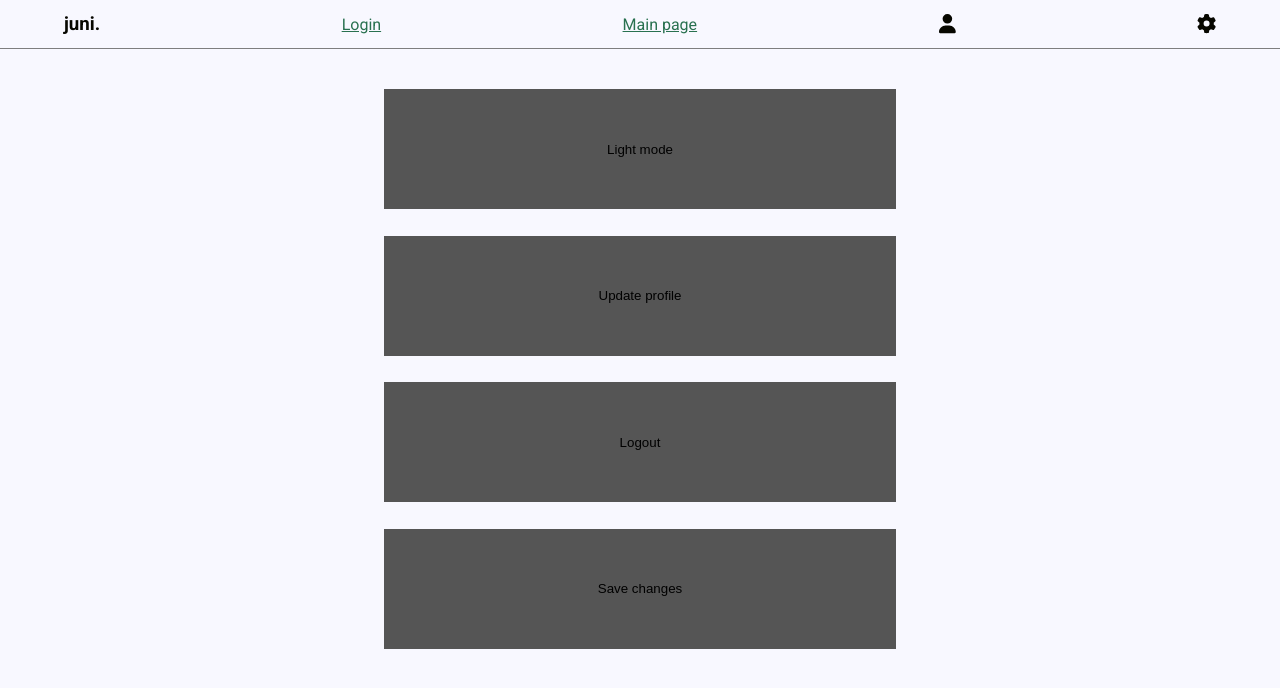
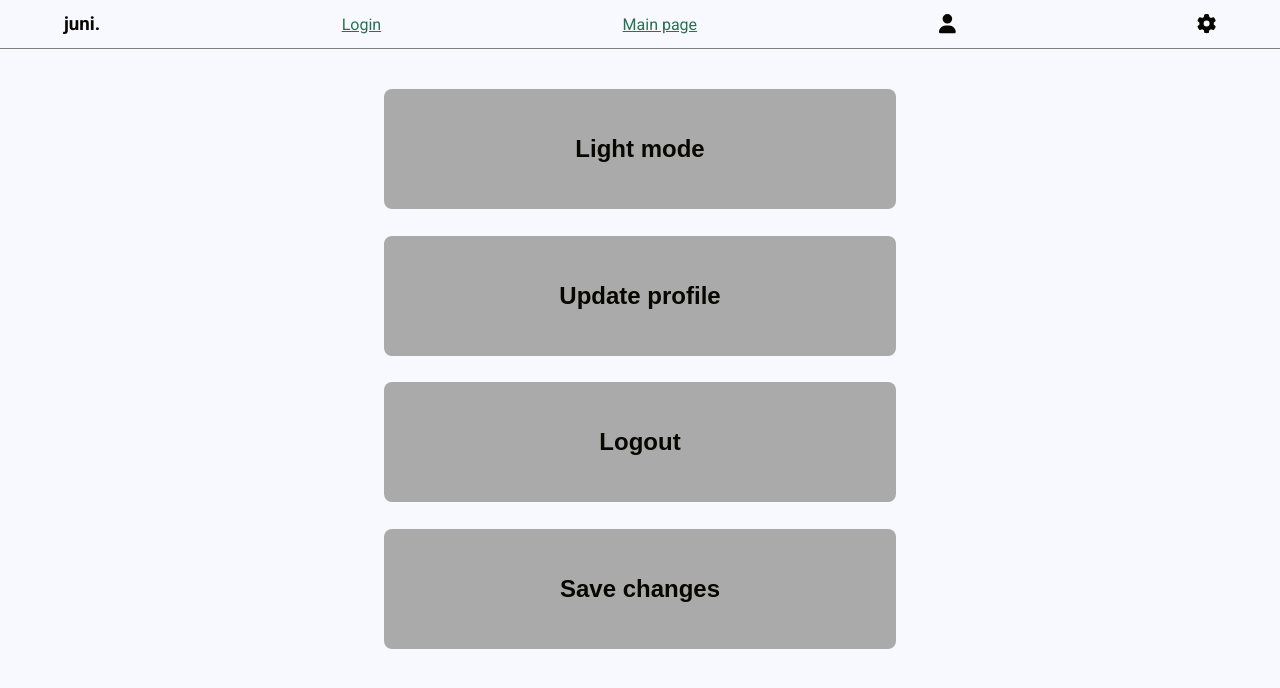
Before and after one commit to albu-alex/junimea-web, a Next.js app: page /settings in a window 1280 px wide. Shown: the top 688 px of the page. Built offline with nearby package versions, Linux system fonts and the light colour scheme.

Commit message:
Settings style change + add functionality to save changes button

```diff
--- a/pages/settings/index.js
+++ b/pages/settings/index.js
@@ -5,11 +5,16 @@ import { useRouter } from "next/router";
 
 export default function Settings() {
     const [theme, setTheme] = useState("")
+    const [isLoggedIn, changeLoggedStateTo] = useState(false);
     const router = useRouter()
     useEffect(() => {
-        const newTheme = localStorage.getItem('theme')
-        setTheme(newTheme)
+        const newTheme = localStorage.getItem('theme');
+        setTheme(newTheme);
     })
+    useEffect(() => {
+        const authToken = localStorage.getItem('auth-token');
+        changeLoggedStateTo((authToken !== ""));
+    }, [])
     const changeTheme = () => {
       const newTheme = modifyTheme(theme)
       setTheme(newTheme)
@@ -17,24 +22,24 @@ export default function Settings() {
     }
     const logOut = () => {
         localStorage.setItem('auth-token', '');
-        router.push('/login').then( () =>
+        router.push('/login').then(() =>
             console.log("Got to login")
-        )
+        );
     }
     return(
         <div className={styles.container} data-theme={theme}>
             <div className={styles.buttonContainer}>
                 <button onClick={changeTheme} className={styles.button}>
-                    <p>{(theme === 'dark') ? 'Dark' : 'Light'} mode</p>
+                    <p className={styles.buttonText}>{(theme === 'dark') ? 'Dark' : 'Light'} mode</p>
                 </button>
                 <button onClick={changeTheme} className={styles.button}>
-                    <p>Update profile</p>
+                    <p className={styles.buttonText}>Update profile</p>
                 </button>
                 <button onClick={logOut} className={styles.button}>
-                    <p>Logout</p>
+                    <p className={styles.buttonText}>{(isLoggedIn) ? 'Logout' : 'Login'}</p>
                 </button>
-                <button onClick={changeTheme} className={styles.button}>
-                    <p>Save changes</p>
+                <button onClick={() => router.push('/')} className={styles.button}>
+                    <p className={styles.buttonText}>Save changes</p>
                 </button>
             </div>
         </div>
--- a/styles/Settings.module.css
+++ b/styles/Settings.module.css
@@ -12,6 +12,13 @@
     width: 40vw;
     height: 15vh;
     border: none;
+    border-radius: 1vh;
+}
+
+.buttonText{
+    font-size: 1.5rem;
+    font-weight: bold;
+    color: var(--text-primary)
 }
 
 .buttonContainer{
--- a/styles/globals.css
+++ b/styles/globals.css
@@ -9,7 +9,7 @@ body {
   --background: ghostwhite;
   --text-primary: #070700;
   --text-secondary: #212121;
-  --accent: #555555;
+  --accent: #AAAAAA;
   --border-color: rgba(7, 7, 0, 0.5);
   --link-color: #297150;
 }
@@ -18,7 +18,7 @@ body {
   --background: #070700;
   --text-primary: ghostwhite;
   --text-secondary: #DADADA;
-  --accent: #AAAAAA;
+  --accent: #555555;
   --border-color: rgba(248, 248, 255, 0.5);
   --link-color: #297150;
 }
```
